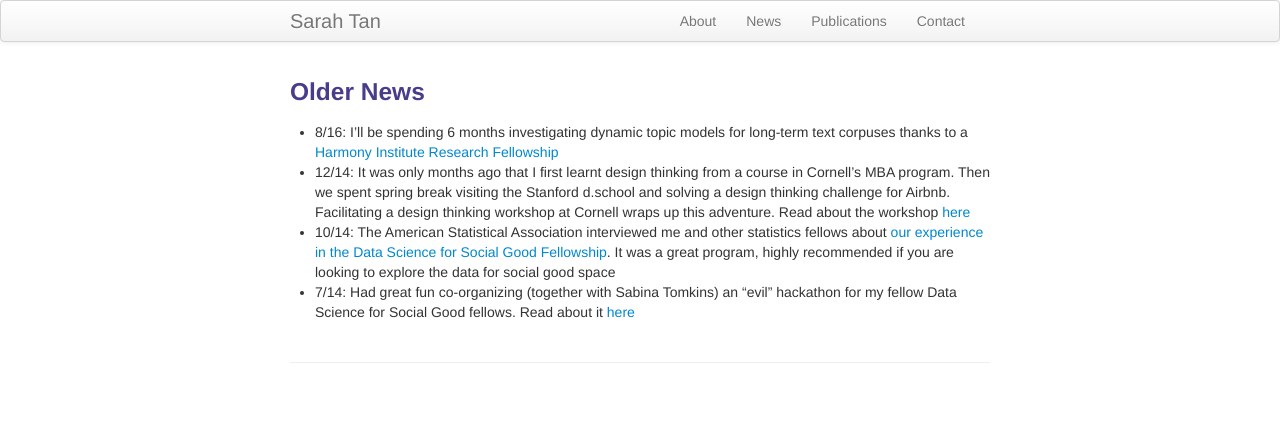
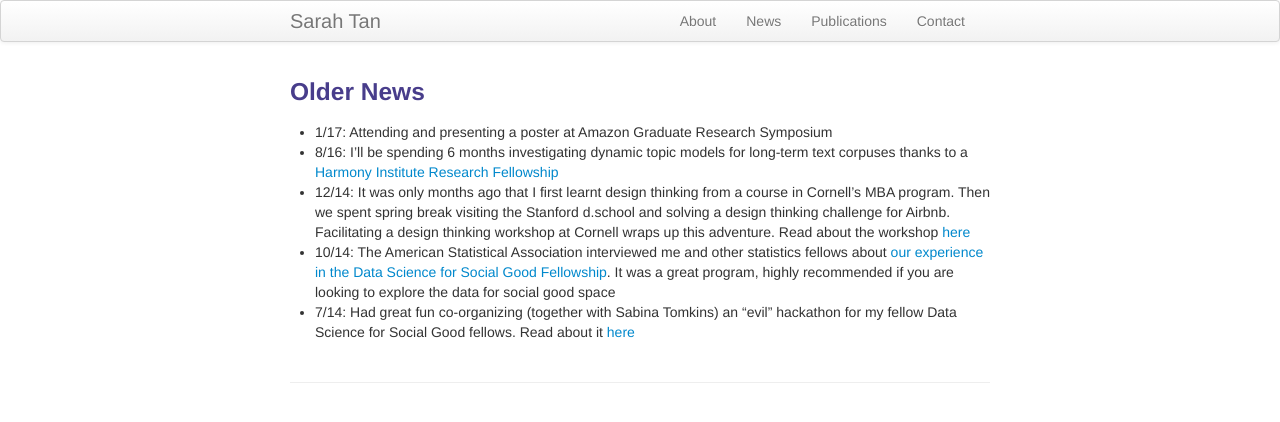
Before and after one commit to shftan/shftan.github.io, a Jekyll site: the page built from oldernews.md, in a window 1280 px wide. Shown: the top 422 px of the page. Built offline with Jekyll 4.4.1, drawn with Linux system fonts in a browser that asks for light colours.

Commit message:
Update oldernews.md

```diff
--- a/oldernews.md
+++ b/oldernews.md
@@ -7,6 +7,7 @@ keywords: Sarah Tan, Cornell, Statistics, interpretability, causal inference
 
 <div class="row-fluid" id="news"><h3>Older News</h3>
 </div>
+- 1/17: Attending and presenting a poster at Amazon Graduate Research Symposium
 - 8/16: I'll be spending 6 months investigating dynamic topic models for long-term text corpuses thanks to a [Harmony Institute Research Fellowship](https://harmonylabs.org)
 - 12/14: It was only months ago that I first learnt design thinking from a course in Cornell's MBA program. Then we spent spring break visiting the Stanford d.school and solving a design thinking challenge for Airbnb. Facilitating a design thinking workshop at Cornell wraps up this adventure. Read about the workshop [here](https://team42design.wordpress.com/")
 - 10/14: The American Statistical Association interviewed me and other statistics fellows about [our experience in the Data Science for Social Good Fellowship](http://magazine.amstat.org/blog/2014/10/01/dssg/). It was a great program, highly recommended if you are looking to explore the data for social good space
```
